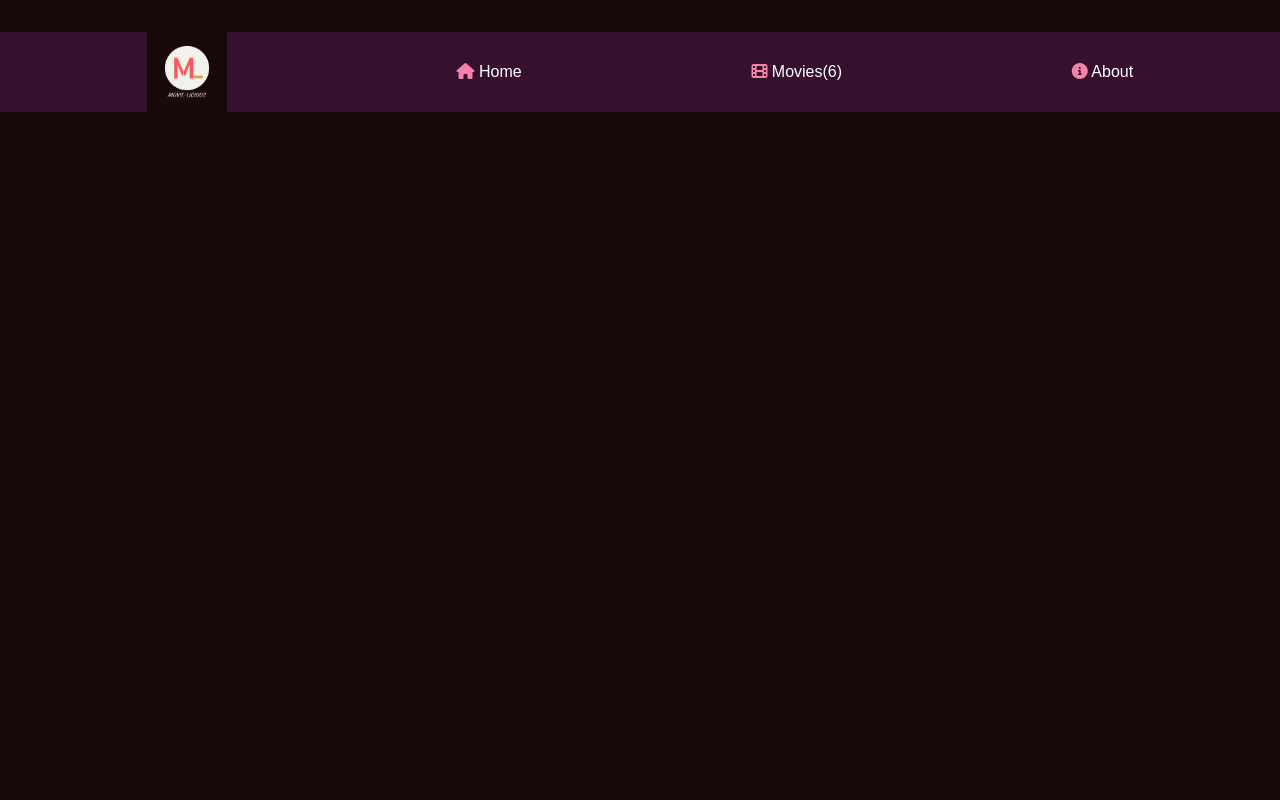
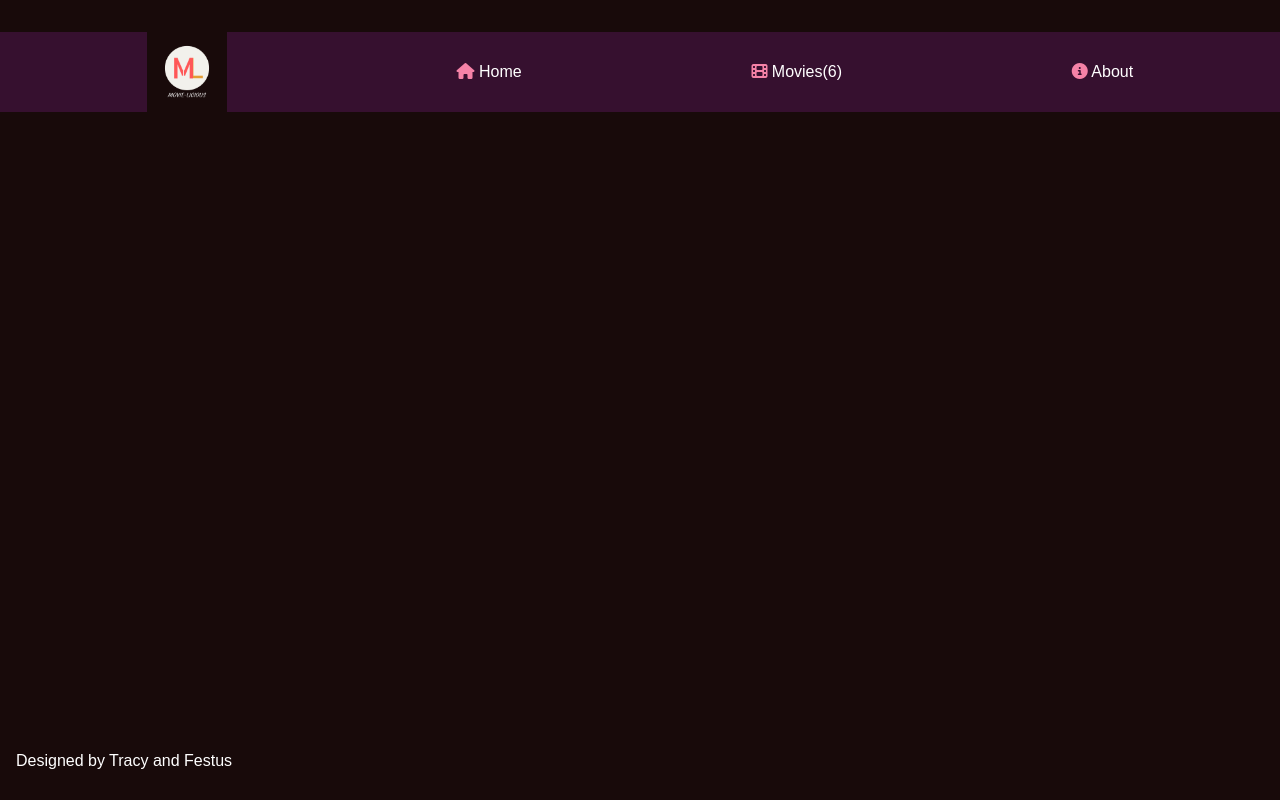
Before and after one commit to TracyMuso/Capstone-project-2, a website built with webpack: page src/index.html in a window 1280 px wide. Built offline with nearby package versions, Linux system fonts and the light colour scheme.

Commit message:
add footer

```diff
--- a/src/index.html
+++ b/src/index.html
@@ -19,5 +19,8 @@
         <a href="#"><i class="fa-solid icon-ed fa-circle-info"></i> About</a>
       </nav>
     </header>
+    <footer>
+        <p>Designed by Tracy and Festus</p>
+    </footer>
   </body>
 </html>
--- a/src/style.css
+++ b/src/style.css
@@ -37,3 +37,16 @@ body {
 .icon-ed {
   color: #f582a7;
 }
+
+footer {
+  position: absolute;
+  margin-top: 2rem;
+  bottom: 0;
+  height: 4rem;
+  width: 100%;
+}
+
+footer p {
+  padding: 1rem;
+  border-top: #f582a7 1px;
+}
```
